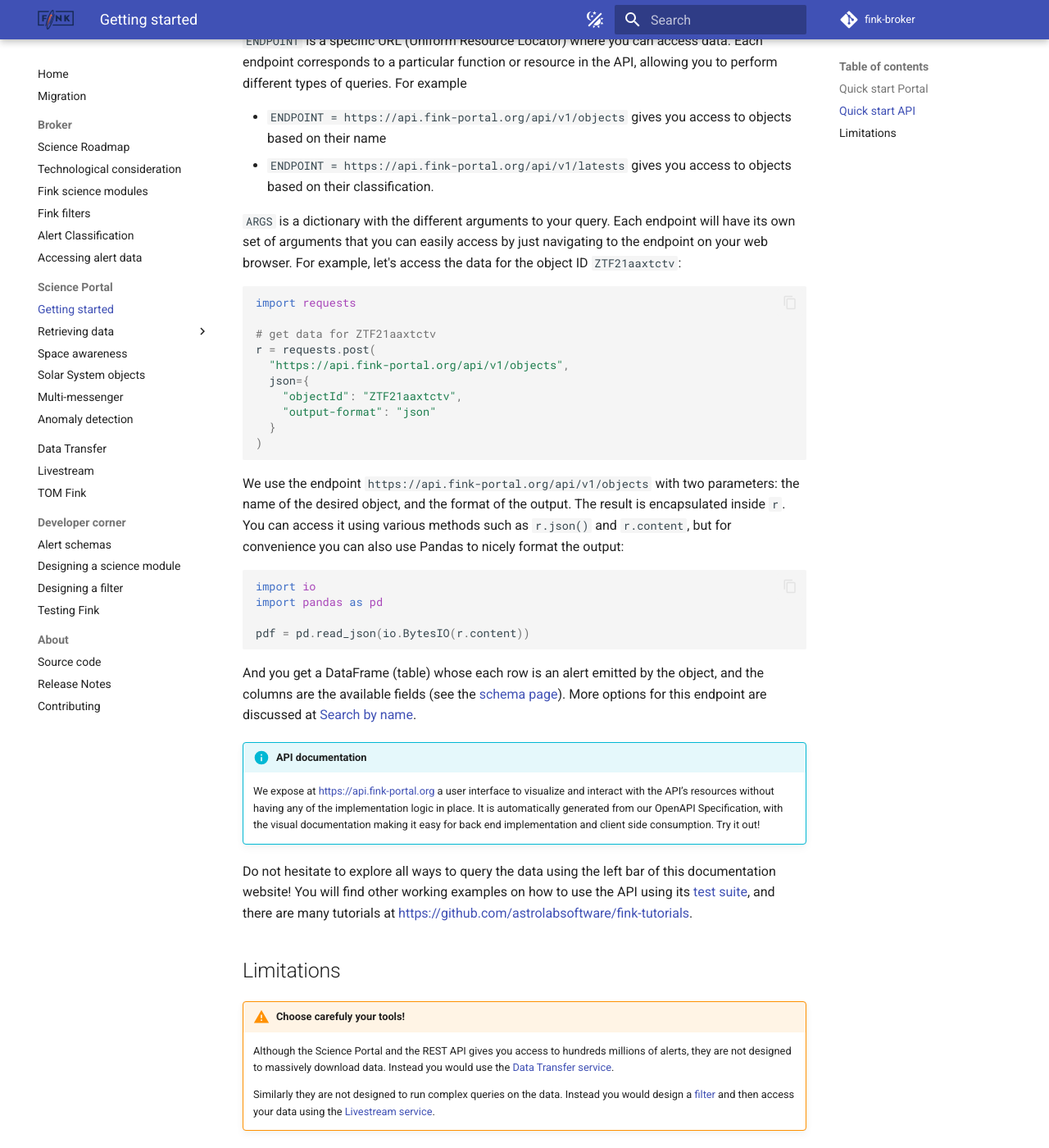
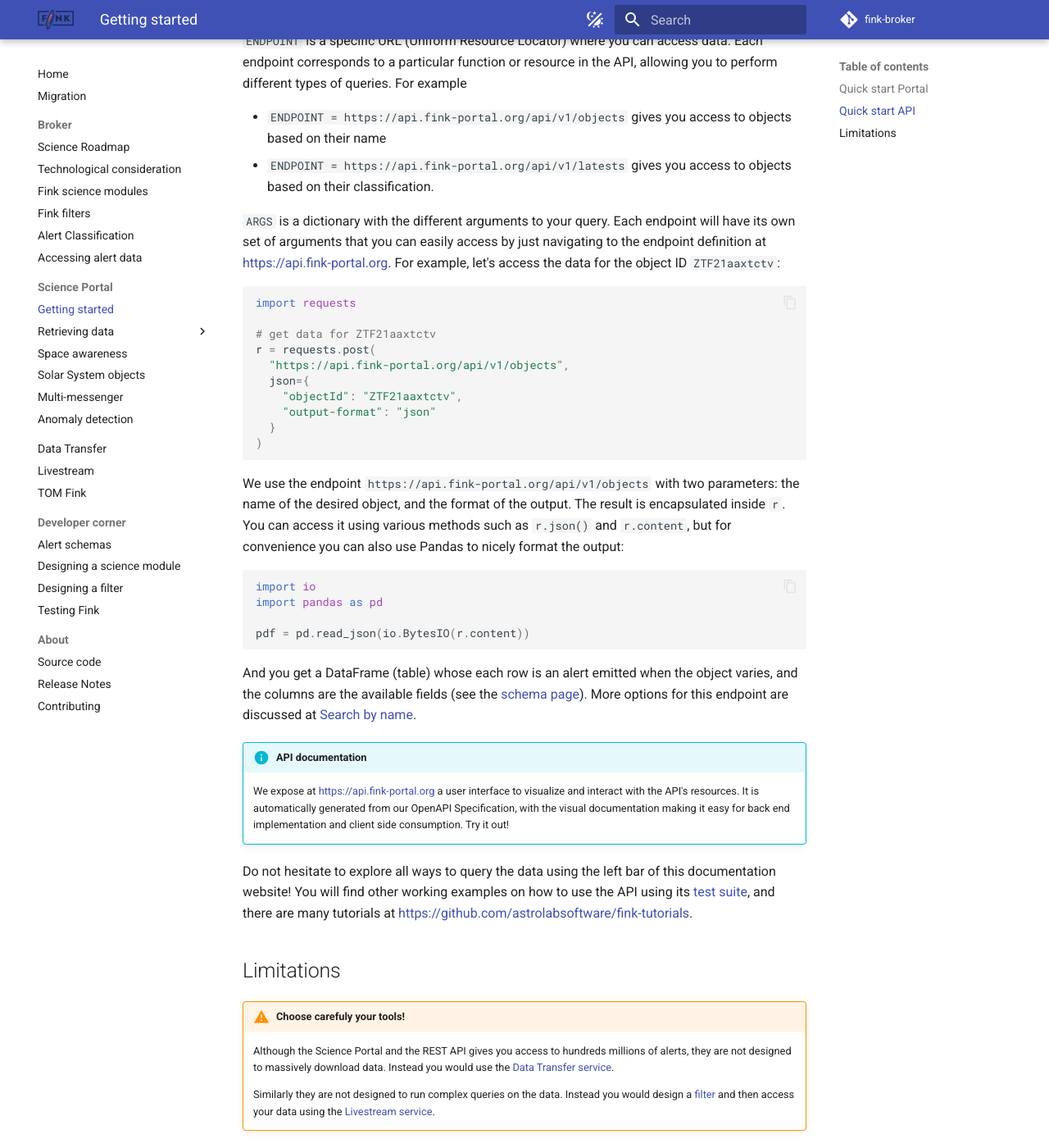
Before and after one commit to astrolabsoftware/fink, an MkDocs documentation site: the page built from docs/services/search/getting_started.md, in a window 1280 px wide and 1400 px high, scrolled down 2330 px. Shown: the whole window at 82% size. Built offline with MkDocs 1.6.1 and Material for MkDocs 9.7.7, drawn with Linux system fonts in a browser that asks for light colours; comment, search, counter and statistics services are not loaded.

Commit message:
Rephrase

````diff
--- a/docs/services/search/getting_started.md
+++ b/docs/services/search/getting_started.md
@@ -36,7 +36,7 @@ r = requests.post(ENDPOINT, json=ARGS)
 - `ENDPOINT = https://api.fink-portal.org/api/v1/objects` gives you access to objects based on their name
 - `ENDPOINT = https://api.fink-portal.org/api/v1/latests` gives you access to objects based on their classification.
 
-`ARGS` is a dictionary with the different arguments to your query. Each endpoint will have its own set of arguments that you can easily access by just navigating to the endpoint on your web browser. For example, let's access the data for the object ID `ZTF21aaxtctv`:
+`ARGS` is a dictionary with the different arguments to your query. Each endpoint will have its own set of arguments that you can easily access by just navigating to the endpoint definition at [https://api.fink-portal.org](https://api.fink-portal.org). For example, let's access the data for the object ID `ZTF21aaxtctv`:
 
 ```python
 import requests
@@ -60,10 +60,10 @@ import pandas as pd
 pdf = pd.read_json(io.BytesIO(r.content))
 ```
 
-And you get a DataFrame (table) whose each row is an alert emitted by the object, and the columns are the available fields (see the [schema page](../../developers/schemas.md)). More options for this endpoint are discussed at [Search by name](objectid.md).
+And you get a DataFrame (table) whose each row is an alert emitted when the object varies, and the columns are the available fields (see the [schema page](../../developers/schemas.md)). More options for this endpoint are discussed at [Search by name](objectid.md).
 
 !!! info "API documentation"
-    We expose at [https://api.fink-portal.org](https://api.fink-portal.org) a user interface to visualize and interact with the API’s resources without having any of the implementation logic in place. It is automatically generated from our OpenAPI Specification, with the visual documentation making it easy for back end implementation and client side consumption. Try it out!
+    We expose at [https://api.fink-portal.org](https://api.fink-portal.org) a user interface to visualize and interact with the API's resources. It is automatically generated from our OpenAPI Specification, with the visual documentation making it easy for back end implementation and client side consumption. Try it out!
 
 Do not hesitate to explore all ways to query the data using the left bar of this documentation website! You will find other working examples on how to use the API using its [test suite](https://github.com/astrolabsoftware/fink-science-portal/tree/master/tests), and there are many tutorials at [https://github.com/astrolabsoftware/fink-tutorials](https://github.com/astrolabsoftware/fink-tutorials).
 
````
